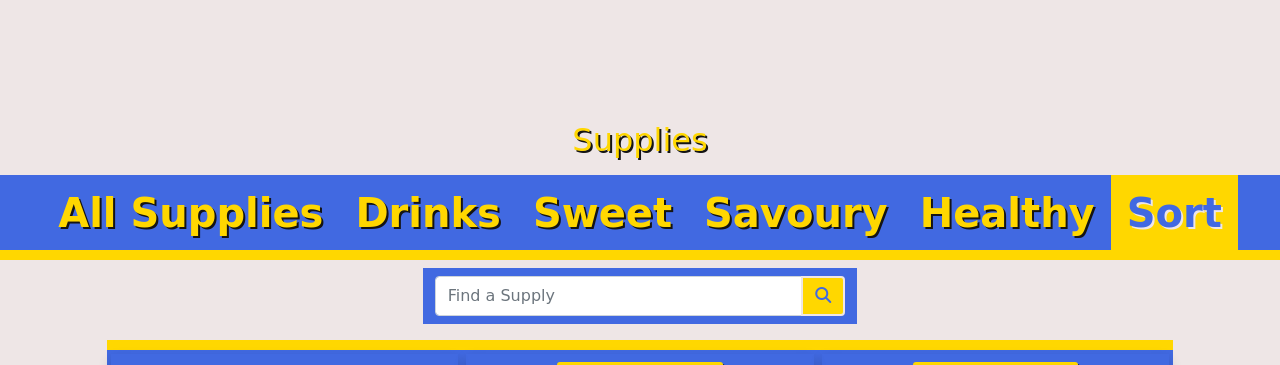
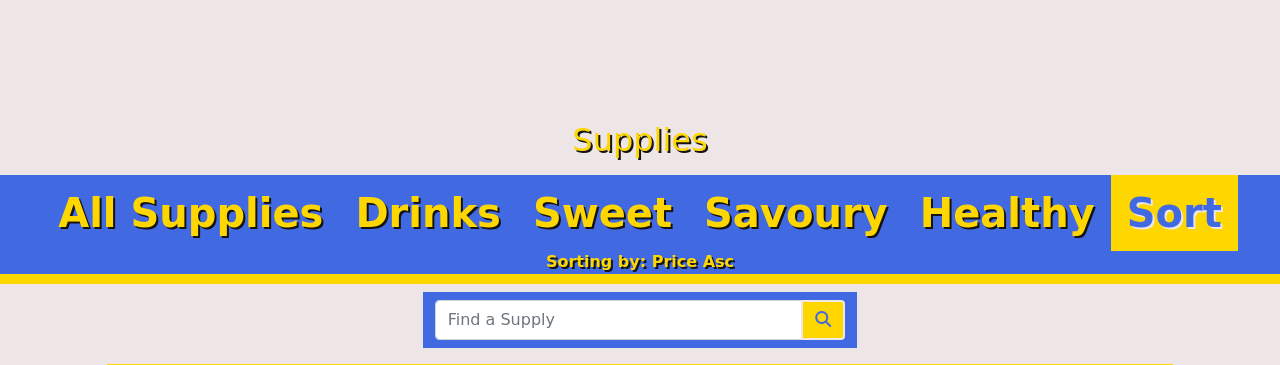
Before and after one commit to JoeyyScott/Gamer-Supplies, a Django app: a page that uses supplies/templates/supplies/supplies.html in a window 1280 px wide. Shown: the part 363-728 px from the top of the page. Run offline with Django 3.2, Linux system fonts and the light colour scheme; data comes from the database, SQL or seed files in the repository; some libraries are stand-ins or nearby versions; some web fonts are replaced.

Commit message:
[UPDATE] Updated supplies.html to include current sorting and search results

```diff
--- a/static/css/base.css
+++ b/static/css/base.css
@@ -27,6 +27,7 @@ html, body { max-width: 100%; overflow-x: hidden; }
 
 h1 { color: #ffd700; font-size: 2rem; text-shadow: 2px 2px #141414; }
 p { color: #eee6e6; margin-bottom: 0; }
+a { text-decoration: none; color: #ffd700; }
 
 /* Nav */
 .logo { height: 12vh; }
--- a/supplies/templates/supplies/supplies.html
+++ b/supplies/templates/supplies/supplies.html
@@ -43,6 +43,10 @@
                 </ul>
             </div>
         </li>
+        <!-- Current sorting -->
+        {% if current_sorting != "None None" %}
+            <p class="highlight">Sorting by: {{ current_sorting|title }}</p>
+        {% endif %}
     </ul>
     {% endwith %}
     <!-- Search bar -->
@@ -58,6 +62,17 @@
                 </div>
             </form>
         </div>
+        <!-- Search Results -->
+        {% if search_term or current_categories == 'None_None' %}
+        <div class="card h-100 p-4 text-center">
+            <p class="m-auto highlight gamerStyle">
+                Your search returned {{ supplies|length }} supplies for
+                <span class="fw-bold">"{{ search_term }}."</span>
+                <span class="small highlight"><br>
+                <a href="{% url 'supplies' %}">Clear Search</a></span>
+            </p>
+        </div>
+        {% endif %}
     </div>
     <div class="row justify-content-center col-10 offset-1">
         {% for supply in supplies %}
--- a/supplies/views.py
+++ b/supplies/views.py
@@ -49,7 +49,7 @@ def all_supplies(request):
         'supplies': supplies,
         'search_term': query,
         'current_categories': categories,
-        'current_sorting': current_sorting,
+        'current_sorting': current_sorting.replace('_', ' '),
     }
 
     return render(request, 'supplies/supplies.html', context)
```
